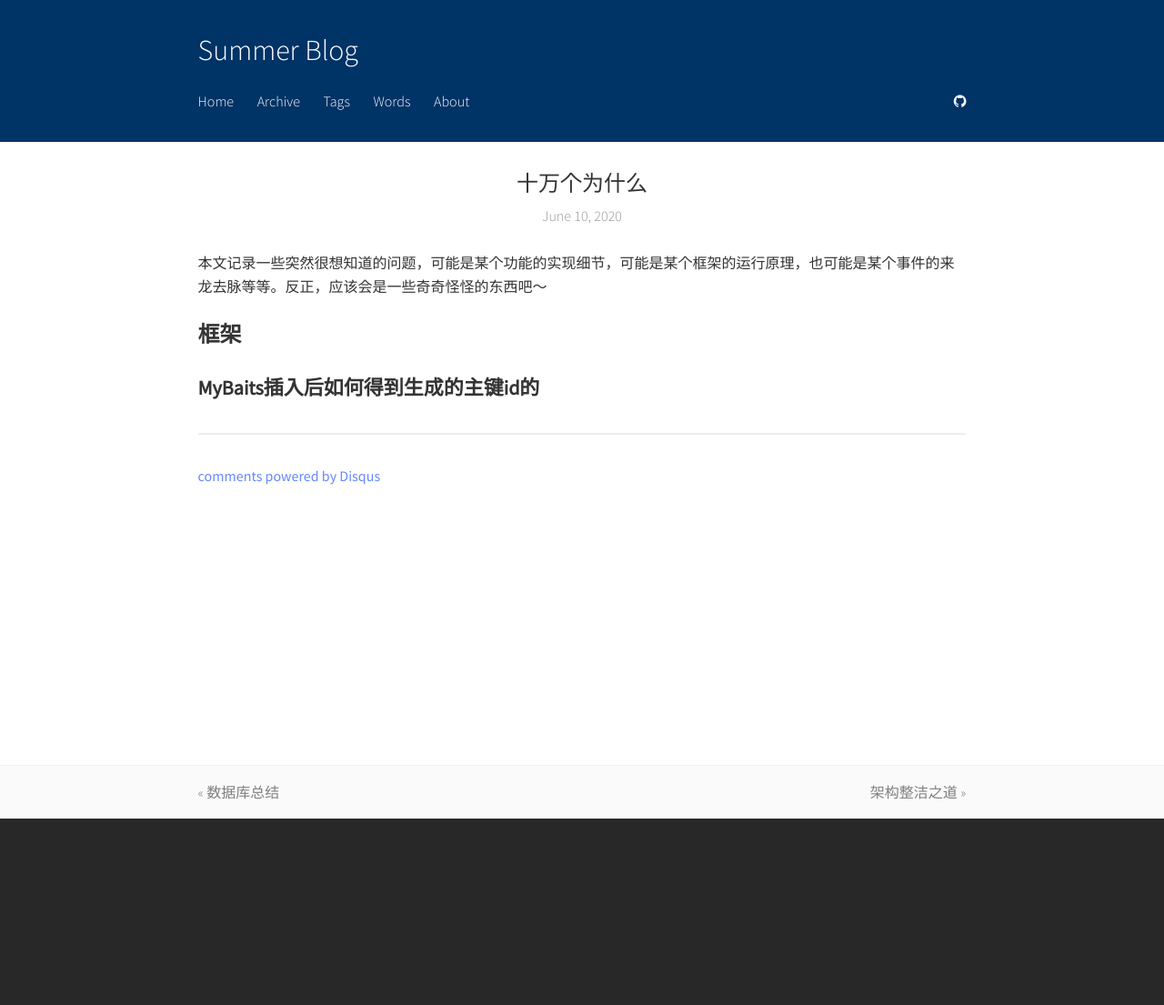
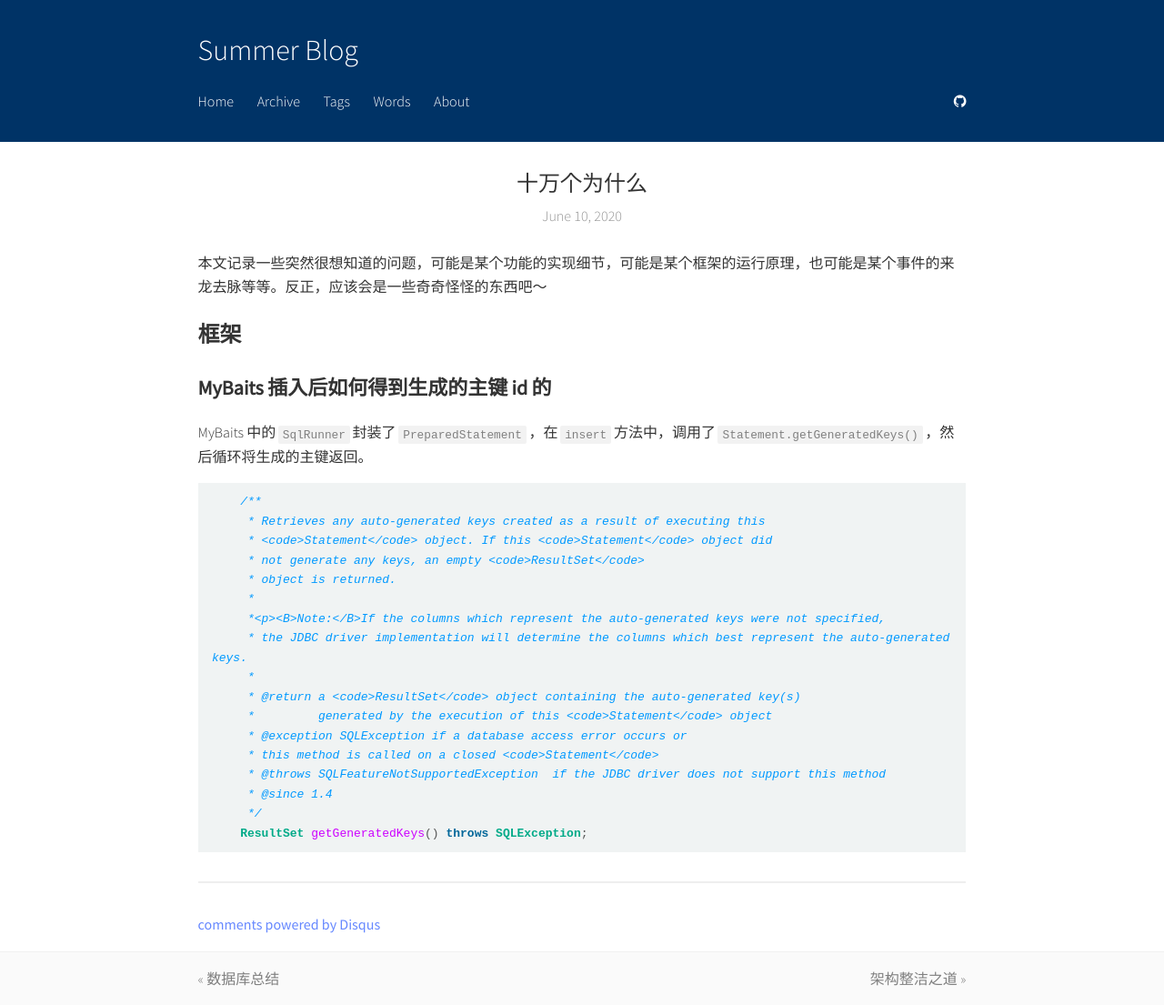
Before and after one commit to summer00/summer00.github.io, a Jekyll site: the page built from _posts/2020-06-10-whyyyyyy.md, in a window 1280 px wide. Shown: the whole page at 91% size. Built offline with Jekyll 4.4.1, drawn with Linux system fonts in a browser that asks for light colours; comment, search, counter and statistics services are not loaded; before the commit the page ends 900 px from its top, so only the background shows below that.

Commit message:
update 2021-01-04

````diff
--- a/_posts/2020-06-10-whyyyyyy.md
+++ b/_posts/2020-06-10-whyyyyyy.md
@@ -8,4 +8,26 @@ categories: [other]
 
 # 框架
 
-## MyBaits插入后如何得到生成的主键id的
+## MyBaits 插入后如何得到生成的主键 id 的
+
+MyBaits 中的`SqlRunner`封装了`PreparedStatement`，在`insert`方法中，调用了`Statement.getGeneratedKeys()`，然后循环将生成的主键返回。
+
+```java
+    /**
+     * Retrieves any auto-generated keys created as a result of executing this
+     * <code>Statement</code> object. If this <code>Statement</code> object did
+     * not generate any keys, an empty <code>ResultSet</code>
+     * object is returned.
+     *
+     *<p><B>Note:</B>If the columns which represent the auto-generated keys were not specified,
+     * the JDBC driver implementation will determine the columns which best represent the auto-generated keys.
+     *
+     * @return a <code>ResultSet</code> object containing the auto-generated key(s)
+     *         generated by the execution of this <code>Statement</code> object
+     * @exception SQLException if a database access error occurs or
+     * this method is called on a closed <code>Statement</code>
+     * @throws SQLFeatureNotSupportedException  if the JDBC driver does not support this method
+     * @since 1.4
+     */
+    ResultSet getGeneratedKeys() throws SQLException;
+```
````
Also changed, not shown: _posts/2020-06-23-database-summary.md (+5 -1 lines).
